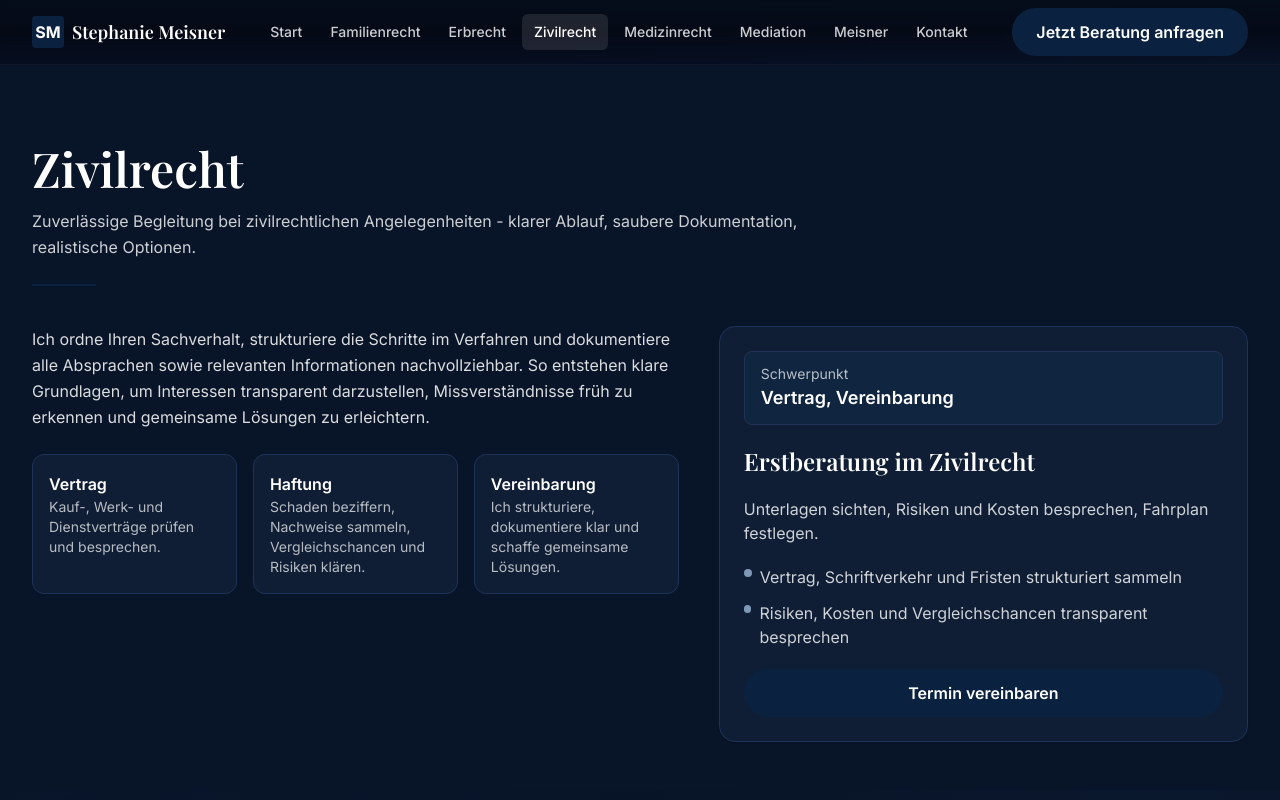
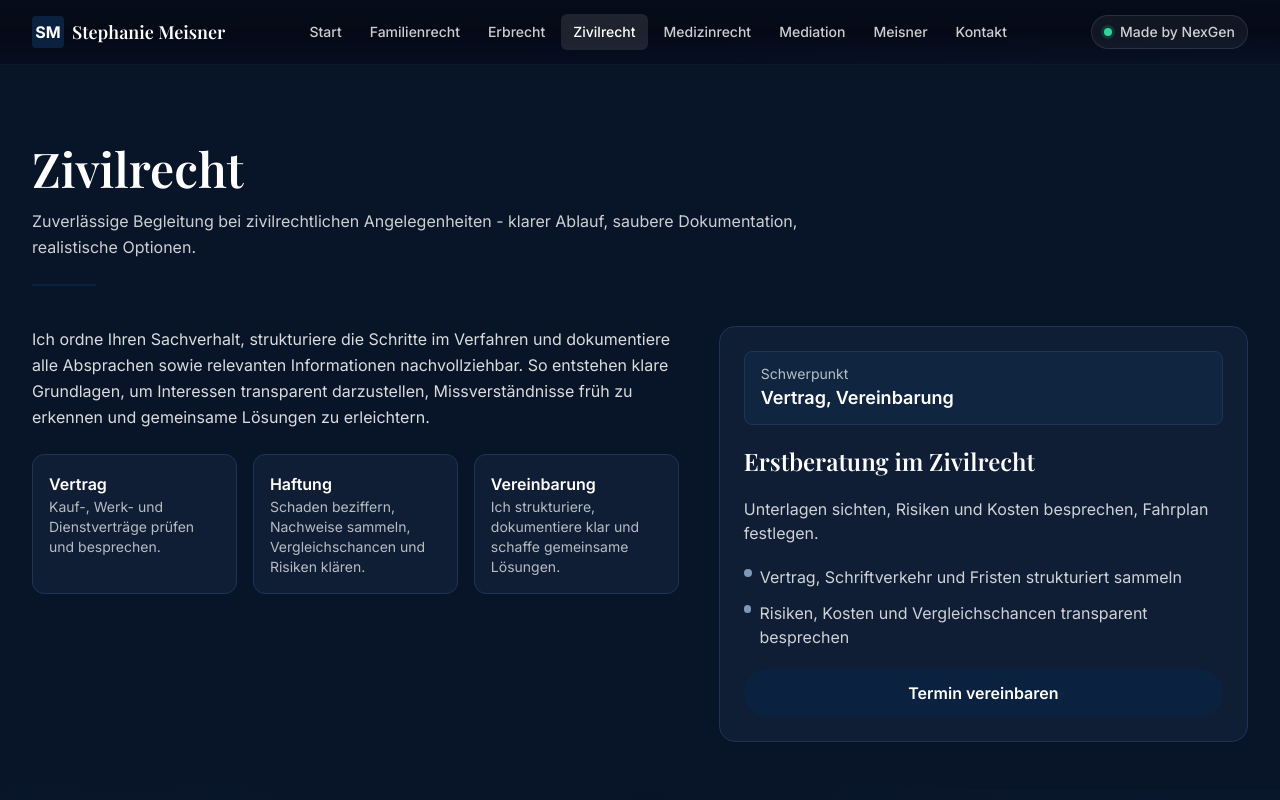
Before and after one commit to MeisnerMax/kanzlei-meisner, a Next.js app: page /zivilrecht in a window 1280 px wide. Shown: the top 800 px of the page. Built offline with nearby package versions, Linux system fonts and the light colour scheme; a web font is replaced by a local one.

Commit message:
Impressum

```diff
--- a/components/Button.tsx
+++ b/components/Button.tsx
@@ -11,7 +11,7 @@ export interface ButtonProps extends ButtonHTMLAttributes<HTMLButtonElement> {
 
 function styles(variant: Variant, size: Size) {
   const base =
-    "inline-flex items-center justify-center rounded-full font-semibold transition-all focus:outline-none focus-visible:ring-2 focus-visible:ring-primary-600 focus-visible:ring-offset-2 disabled:opacity-60 disabled:cursor-not-allowed";
+    "inline-flex items-center justify-center rounded-full font-semibold transition-all focus:outline-none focus-visible:ring-2 focus-visible:ring-primary-600 focus-visible:ring-offset-2 disabled:opacity-60 disabled:cursor-not-allowed whitespace-nowrap";
   const variants: Record<Variant, string> = {
     primary: "bg-primary-700 text-white hover:bg-primary-800",
     secondary: "border-2 border-primary-700 text-primary-700 bg-transparent hover:bg-primary-50",
--- a/components/Header.tsx
+++ b/components/Header.tsx
@@ -32,9 +32,17 @@ export default function Header() {
             </NavLink>
           ))}
         </nav>
-        <div className="hidden md:block">
-          <Link href="/kontakt" className="no-underline" aria-label="Jetzt Beratung anfragen">
-            <Button size="md">Jetzt Beratung anfragen</Button>
+        <div className="hidden md:flex items-center gap-6">
+
+          <Link
+            href="https://nexgen-consulting.de"
+            target="_blank"
+            rel="noopener noreferrer"
+            className="inline-flex items-center gap-2 px-3 py-1.5 rounded-full border border-white/10 bg-white/5 text-sm font-medium text-white/80 hover:text-white hover:border-white/20 hover:bg-white/10 transition-colors"
+            aria-label="NexGen Consulting Website in neuem Tab öffnen"
+          >
+            <span className="h-2 w-2 rounded-full bg-emerald-400 shadow-[0_0_0_3px_rgba(16,185,129,0.2)]" aria-hidden="true" />
+            Made by NexGen
           </Link>
         </div>
         <div className="md:hidden">
```
